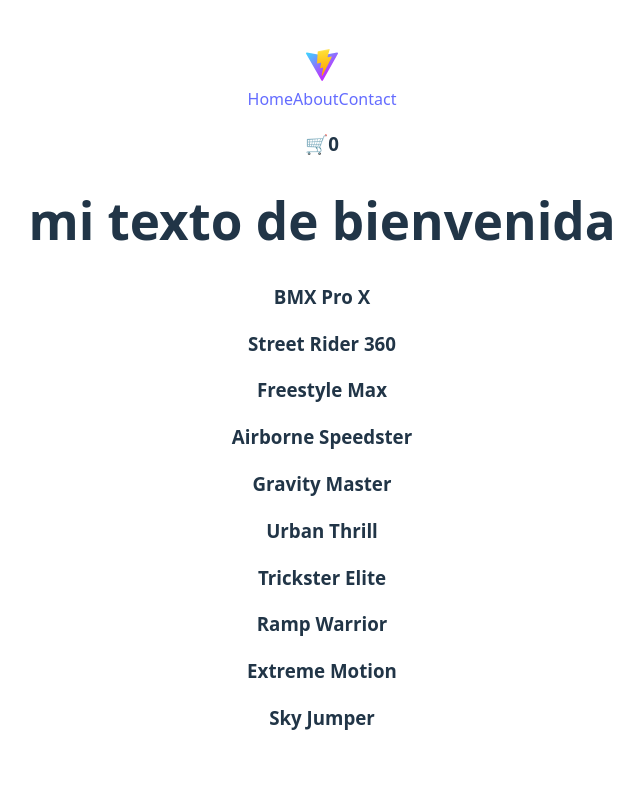
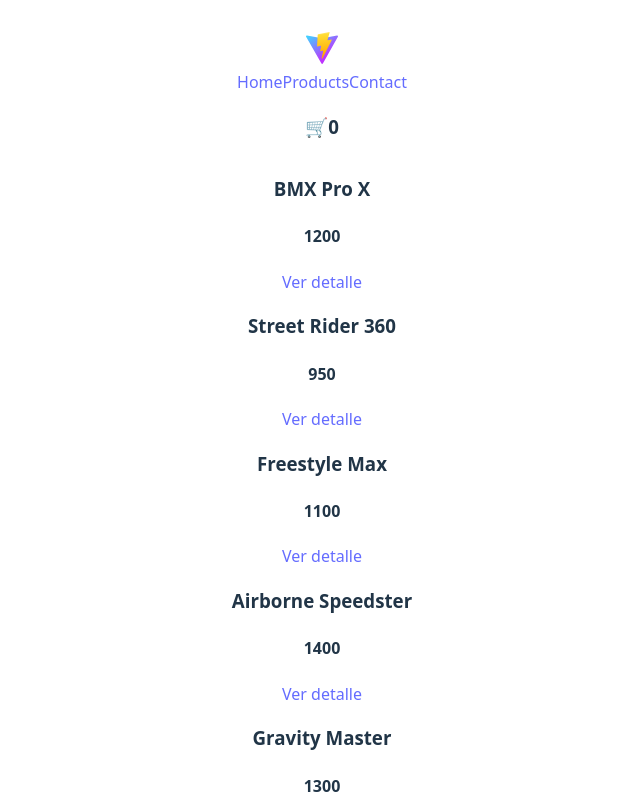
Before and after one commit to Cristian-Ballarino/ProyectoFinal_Ballarino, a React (Vite) app: page / in a window 1280 px wide. Shown: the top 800 px of the page, without its empty margins (318-961 px from the left). Built offline with nearby package versions, Linux system fonts and the light colour scheme.

Commit message:
avance del proyecto

```diff
--- a/package.json
+++ b/package.json
@@ -11,7 +11,8 @@
   },
   "dependencies": {
     "react": "^19.0.0",
-    "react-dom": "^19.0.0"
+    "react-dom": "^19.0.0",
+    "react-router": "^7.6.0"
   },
   "devDependencies": {
     "@eslint/js": "^9.21.0",
--- a/src/App.jsx
+++ b/src/App.jsx
@@ -1,15 +1,27 @@
 
 import './App.css'
-import ItemListContainer from './components/ItemListContainer/ItemListContainer'
+import ItemListContainer from './pages/ItemListContainer'
 import Navbar from './components/Header/Navbar'
+import { Route, Routes } from 'react-router'
+import Home from './pages/Home'
+import Contact from './pages/Contact'
+import ItemDetailContainer from './pages/ItemDetailContainer'
 
-//0.00 MINUTOS CLASE 5
+
+//2.08 MINUTOS CLASE 5
 function App() {
 
   return (
     <>
-      <Navbar/>
-      <ItemListContainer greeting="mi texto de bienvenida"/>
+      <Navbar />
+      <Routes>
+        <Route path='/' element={<ItemListContainer />} />
+         <Route path='/products' element={<ItemListContainer />} />
+        <Route path='/contact' element={<Contact />} />
+        <Route path='/Item:id' element={<ItemDetailContainer />} />
+         <Route path="*" element={<h1>Page no found - error 404</h1>} />
+      </Routes>
+      {/*<ItemListContainer greeting="mi texto de bienvenida"/>*/}
     </>
   )
 }
--- a/src/components/Header/Navbar.jsx
+++ b/src/components/Header/Navbar.jsx
@@ -1,21 +1,21 @@
-import React, { useState } from 'react'
 import CartWidget from './CartWidget'
+import { Link, useNavigate } from 'react-router'
 
 const Navbar = () => {
+  const Navigate = useNavigate()
 
-    return (
+     return (
       <header>
-      <img src="/vite.svg" alt="logo" />
+       <img src="/vite.svg" alt="logo" />
         <nav>
-        <a href="#">Home</a>
-        <a href="#">About</a>
-        <a href="#">Contact</a>
+         <Link to='/'>Home</Link>
+         <Link to='/products'>Products</Link>
+         <Link to='/contact'>Contact</Link>
         </nav>
 
         <CartWidget/>
-
       </header>
-  )
+    )
 }
 
 export default Navbar
--- a/src/components/ItemListContainer/Item.jsx
+++ b/src/components/ItemListContainer/Item.jsx
@@ -1,9 +1,12 @@
 import React from 'react'
+import { Link } from 'react-router'
 
 const Item = ({ item }) => {
   return (
-    <div key={item.id}>
+    <div>
         <h3>{item.name}</h3>
+        <h4>{item.price}</h4>
+        <Link to={'/item/' + item.id}>Ver detalle</Link>
     </div>
   )
 }
--- a/src/components/ItemListContainer/ItemList.jsx
+++ b/src/components/ItemListContainer/ItemList.jsx
@@ -5,7 +5,7 @@ const ItemList = ({ list }) => {
   return (
     <div>
       {list.map(item => (
-       <Item item={item} key={Item.id} />
+       <Item item={item} key={item.id} />
       ))}
     </div>
   )
--- a/src/main.jsx
+++ b/src/main.jsx
@@ -2,5 +2,9 @@ import { StrictMode } from 'react'
 import { createRoot } from 'react-dom/client'
 import './index.css'
 import App from './App.jsx'
+import { BrowserRouter } from 'react-router';
 
-createRoot(document.getElementById('root')).render(<App />);
+createRoot(document.getElementById('root')).render(<BrowserRouter>
+   <App />
+ </BrowserRouter>
+ );
--- /dev/null
+++ b/src/pages/Contact.jsx
@@ -0,0 +1,9 @@
+import React from 'react'
+
+const Contact = () => {
+  return (
+    <div>Contact</div>
+  )
+}
+
+export default Contact
--- /dev/null
+++ b/src/pages/Home.jsx
@@ -0,0 +1,13 @@
+import React from 'react'
+
+const Home = () => {
+  return (
+    <div>
+      <img src='' alt='' />
+      <h1>Mi pagina de prodcutos</h1>
+
+    </div>
+  )
+}
+
+export default Home
--- /dev/null
+++ b/src/pages/ItemDetailContainer.jsx
@@ -0,0 +1,27 @@
+import React, { useEffect, useState } from 'react'
+import { fetchDatabyId } from '../service/fetchData'
+import { useParams } from 'react-router'
+
+const ItemDetailContainer = () => {
+  const [detail, setdetail] = useState({})
+const params = useParams()
+   console.log(params)
+
+   useEffect(() => {
+       fetchDatabyId(params.id).then((res) => {
+           console.log(res)
+           setDetail(res)
+        })
+    }, [])
+
+  return (
+  <div>
+    <h2>{detail.name}</h2>
+    <p>{detail.description}</p>
+    <h3>stock: {detail.stock}</h3>
+    <h3>price: ${detail.price}</h3>
+  </div>
+  )
+}
+
+export default ItemDetailContainer
--- a/src/components/ItemListContainer/ItemListContainer.jsx
+++ b/src/pages/ItemListContainer.jsx
@@ -1,6 +1,6 @@
 import React, { useEffect, useState } from 'react'
-import fetchData from '../../service/fetchData'
-import ItemList from './ItemList'
+import {fetchData} from '../service/fetchData'
+import ItemList from '../components/ItemListContainer/ItemList'
 
 const ItemListContainer = ({greeting}) => {
   const [list, setList] = useState([])
@@ -11,6 +11,7 @@ useEffect(() => {
     setList(res)
   })
 }, [])
+//filtrado de productos
 
   return (
     <div>
--- a/src/service/fetchData.js
+++ b/src/service/fetchData.js
@@ -1,9 +1,16 @@
 import { products } from "../tempData/productos"
 
-export default function fetchData() {
+export  function fetchData() {
     return new Promise((resolve, reject) => {
         setTimeout(() => {
             resolve(products)
         }, 2000)
     })
 }
+export  function fetchDatabyId(id) {
+    return new Promise((resolve, reject) => {
+        setTimeout(() => {
+            resolve(products.find((prod) =>prod.id === parseInt(id)))
+        }, 2000)
+    })
+}
```
Also changed, not shown: 1 other file (tests, documents, lock files or other folders).
